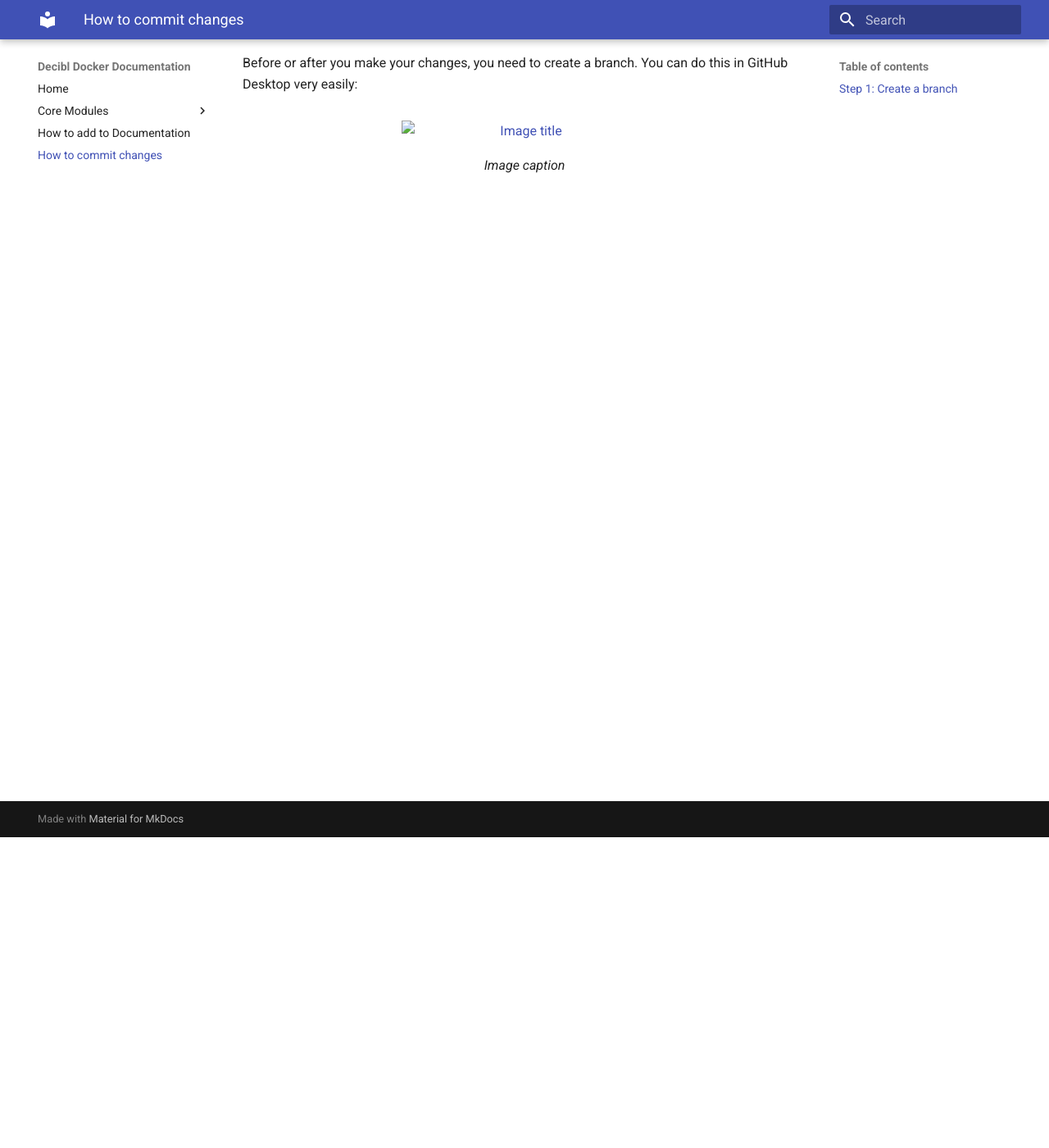
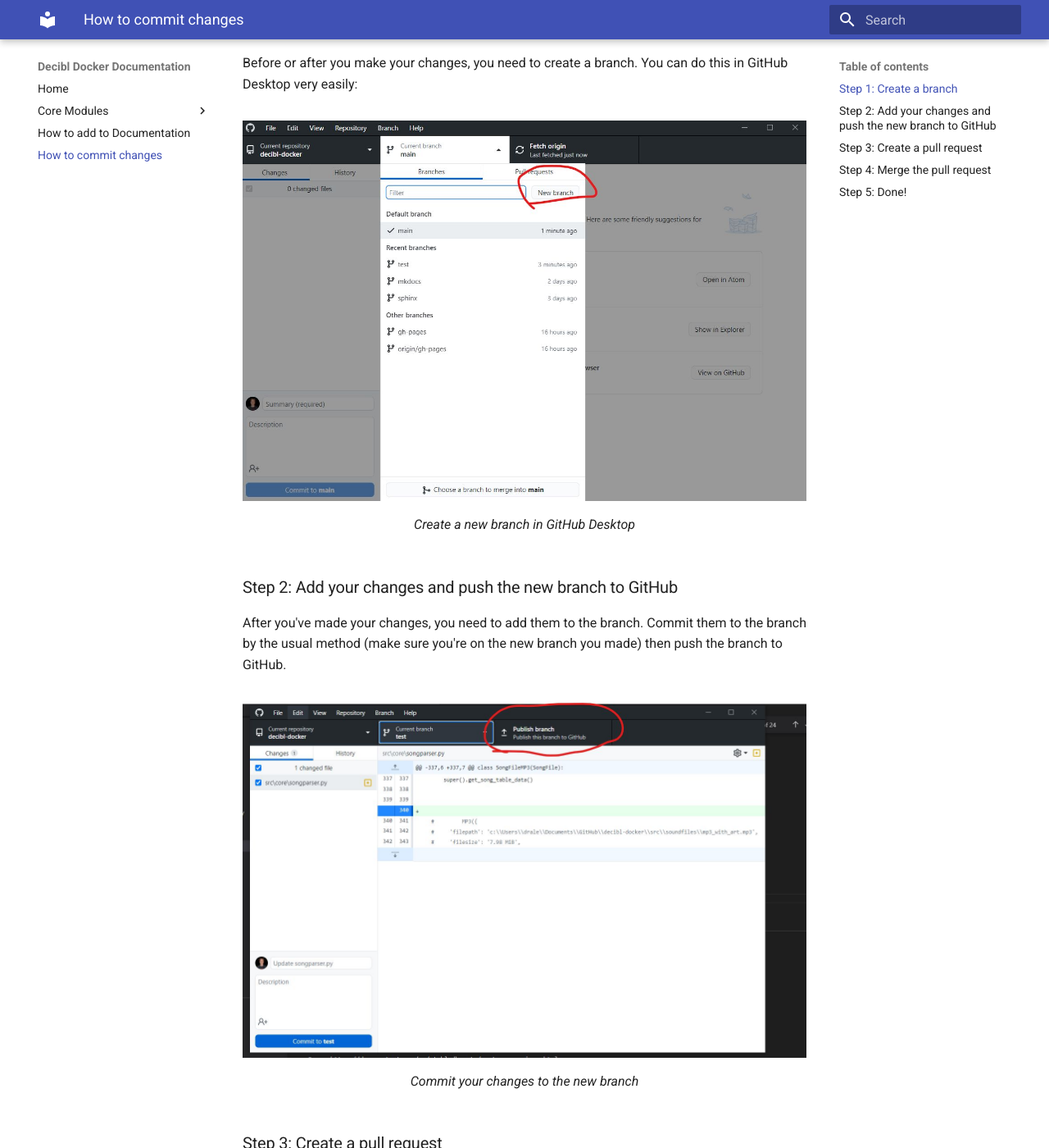
Before and after one commit to decibl/decibl-docker, an MkDocs documentation site: the page built from docs/commits.md, in a window 1280 px wide and 1400 px high, scrolled down 379 px. Shown: the whole window at 82% size. Built offline with MkDocs 1.6.1 and Material for MkDocs 9.7.7, drawn with Linux system fonts in a browser that asks for light colours; some of the changed text lies outside the part shown.

Commit message:
Update commits.md

```diff
--- a/docs/commits.md
+++ b/docs/commits.md
@@ -9,6 +9,37 @@
 Before or after you make your changes, you need to create a branch. You can do this in GitHub Desktop very easily:
 
 <figure markdown>
-  ![Image title](/docs/images/part1.jpg){ width="300" }
-  <figcaption>Image caption</figcaption>
+  ![Image title](images/part1.jpg){loading=lazy}
+  <figcaption>Create a new branch in GitHub Desktop</figcaption>
 </figure>
+
+### Step 2: Add your changes and push the new branch to GitHub
+
+After you've made your changes, you need to add them to the branch. Commit them to the branch by the usual method (make sure you're on the new branch you made) then push the branch to GitHub.
+
+<figure markdown>
+  ![Image title](images/part2.jpg){loading=lazy}
+  <figcaption>Commit your changes to the new branch</figcaption>
+</figure>
+
+### Step 3: Create a pull request
+
+After you've pushed your branch to GitHub, you need to create a pull request. This is done by clicking the "Pull request" button on GitHub Desktop or the web client.
+
+<figure markdown>
+  ![Image title](images/part3.jpg){loading=lazy}
+  <figcaption>Create a pull request</figcaption>
+</figure>
+
+### Step 4: Merge the pull request
+
+We have automatic tests that must be passed by your changes so you don't break anything. If they pass, you can merge your pull request. If they don't, you need to fix your code.
+
+<figure markdown>
+  ![Image title](images/part4.jpg){loading=lazy}
+  <figcaption>Wait for the pull request to be merged</figcaption>
+</figure>
+
+### Step 5: Done!
+
+After your pull request is merged, your code is on the main branch. The old branch is automatically deleted.
```
